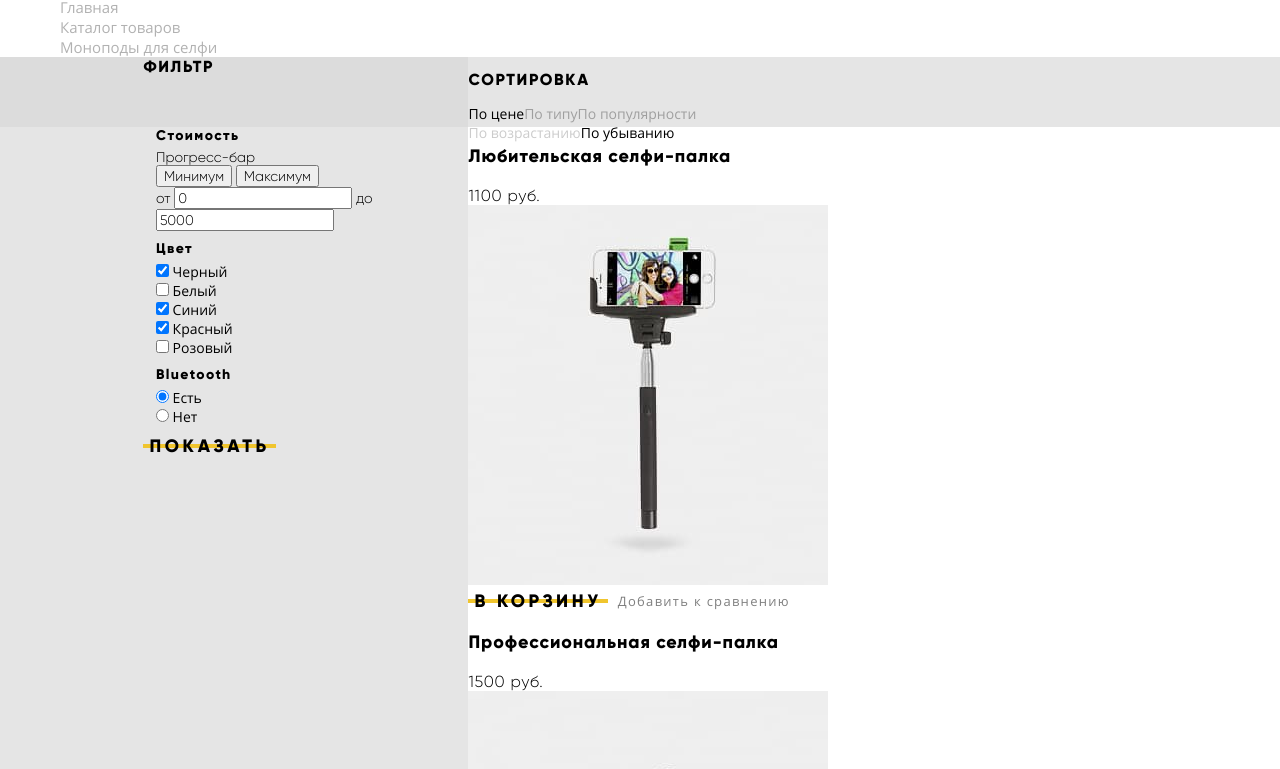
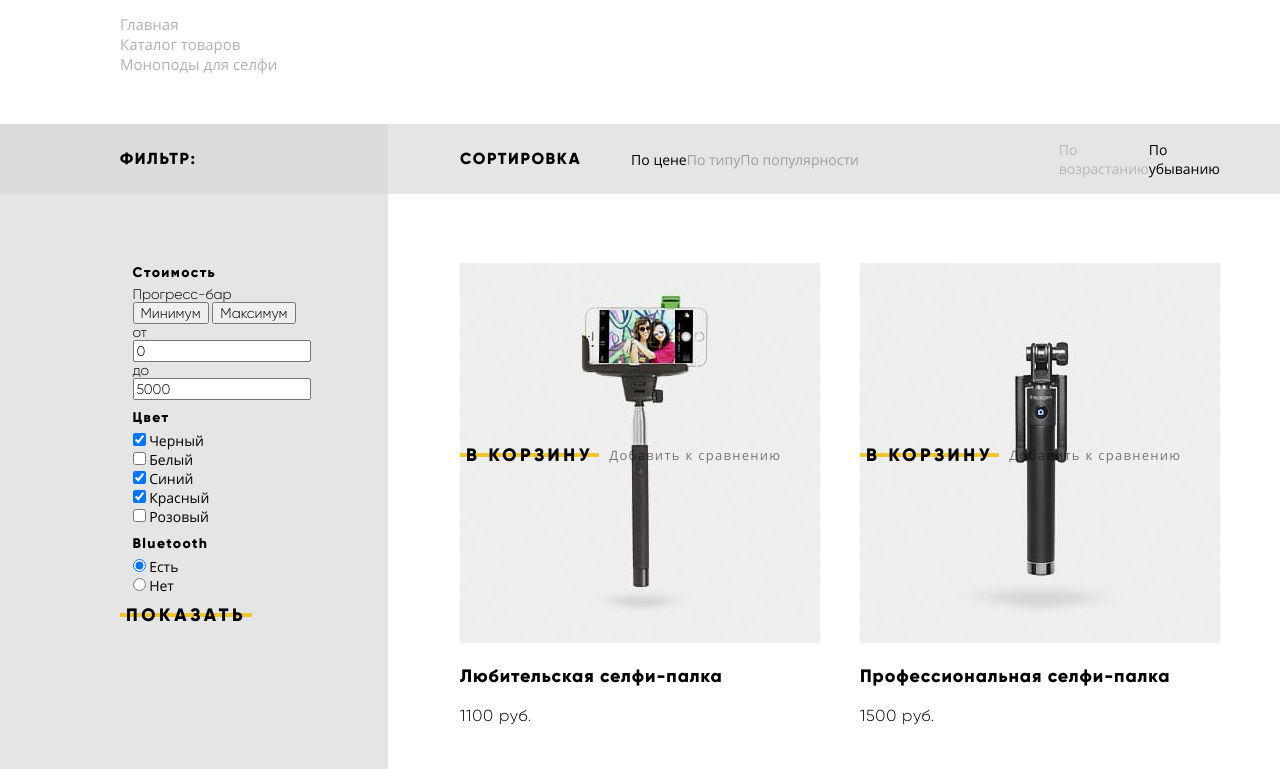
Before and after one commit to olesia333/91047-device-31, a plain HTML site: page catalog.html in a window 1280 px wide. Shown: the part 443-1212 px from the top of the page. Drawn offline with Linux system fonts and the light colour scheme.

Commit message:
Сетка на гридах для внутренней страницы

```diff
--- a/catalog.html
+++ b/catalog.html
@@ -76,7 +76,7 @@
       </nav>
     </header>
     <main class="wrapper">
-      <div class="container">
+      <div class="container catalog-header">
         <h1 class="page-title">Моноподы для селфи</h1>
         <ul class="reset-list breadcrumbs-list">
           <li class="breadcrumbs-item">
@@ -91,39 +91,11 @@
         </ul>
       </div>
       <div class="catalog-wrapper">
-        <section class="sorting">
-          <div class="sorting-wrapper">
-            <h2 class="sorting-title">Сортировка</h2>
-            <ul class="reset-list sorting-list">
-              <li class="sorting-list-item">
-                <a class="link sorting-link sorting-link-active">По цене</a>
-              </li>
-              <li class="sorting-list-item">
-                <a class="link sorting-link" href="#">По типу</a>
-              </li>
-              <li class="sorting-list-item">
-                <a class="link sorting-link" href="#">По популярности</a>
-              </li>
-            </ul>
-            <ul class="reset-list sorting-order-list">
-              <li class="sorting-order-item">
-                <a class="link sorting-link sorting-order-link" href="#">
-                  <span>По возрастанию</span>
-                </a>
-              </li>
-              <li class="sorting-order-item">
-                <a class="link sorting-link sorting-order-link sorting-order-link-active">
-                  <span>По убыванию</span>
-                </a>
-              </li>
-            </ul>
-          </div>
-        </section>
+        <div class="container catalog-layout">
           <section class="filter">
             <div class="filter-header">
-            <h2 class="filter-title">Фильтр</h2>
+              <h2 class="filter-title">Фильтр:</h2>
             </div>
-          <div class="filter-form-wrapper">
             <form class="filter-form" action="https://echo.htmlacademy.ru" method="get">
                 <fieldset class="filter-group filter-count">
                   <legend class="filter-subtitle">Стоимость</legend>
@@ -188,7 +160,33 @@
                 </fieldset>
                 <button class="btn btn-gradient" type="submit">Показать</button>
               </form>
-          </div>
+          </section>
+          <section class="products">
+            <section class="sorting">
+            <h2 class="sorting-title">Сортировка</h2>
+            <ul class="reset-list sorting-list">
+              <li class="sorting-list-item">
+                  <a class="link sorting-link sorting-link-active">По цене</a>
+                </li>
+                <li class="sorting-list-item">
+                  <a class="link sorting-link" href="#">По типу</a>
+                </li>
+                <li class="sorting-list-item">
+                  <a class="link sorting-link" href="#">По популярности</a>
+                </li>
+              </ul>
+              <ul class="reset-list sorting-order-list">
+                <li class="sorting-order-item">
+                  <a class="link sorting-link sorting-order-link" href="#">
+                    <span>По возрастанию</span>
+                  </a>
+                </li>
+                <li class="sorting-order-item">
+                  <a class="link sorting-link sorting-order-link sorting-order-link-active">
+                    <span>По убыванию</span>
+                  </a>
+                </li>
+              </ul>
           </section>
           <section class="catalog">
             <h2 class="visually-hidden">Список товаров</h2>
@@ -279,6 +277,8 @@
               <a class="link pagination-next" href="#">Вперед</a>
             </div>
           </section>
+          </section>
+        </div>
       </div>
     </main>
     <footer class="main-footer">
--- a/css/style.css
+++ b/css/style.css
@@ -107,6 +107,8 @@
   font-weight: 800;
   font-size: 47px;
   line-height: 58px;
+  margin: 0;
+  margin-bottom: 30px;
 }
 
 .link {
@@ -179,6 +181,7 @@
   grid-template-rows: auto auto 1fr;
   align-items: start;
   padding: 0 60px;
+  padding-bottom: 50px;
   background-color: var(--special-light-yellow);
 }
 
@@ -441,7 +444,6 @@
 }
 
 .brands-list {
-  /*Доработаю на флексах*/
   /*Флексы потому что ширина у всех логотипов разная*/
   display: flex;
 }
@@ -482,6 +484,10 @@
 }
 
 /*Каталог*/
+.catalog-header {
+  padding-left: 120px;
+  margin-bottom: 50px;
+}
 
 .brands-item {
   font-size: 14px;
@@ -504,30 +510,60 @@
 }
 
 .catalog-wrapper {
+  background-color: var(--basic-light-gray);
+  overflow: hidden;
+}
+
+.catalog-layout {
+  position: relative;
   display: grid;
-  grid-template-columns: 36.6% 1fr;
+  grid-template-columns: min-content 1fr;
   grid-template-rows: 70px 1fr;
+}
+
+.catalog-layout::before {
   position: relative;
+  content: "";
+  z-index: 0;
+  grid-column: 1;
+  grid-row: 1;
+  margin-left: -100vw;
+  background: var(--special-medium-gray);
+}
+
+.catalog-layout::after {
+  position: relative;
+  content: "";
+  z-index: 0;
+  grid-column: 2;
+  grid-row: 2;
+  margin-right: -100vw;
+  background: var(--basic-white);
+}
+
+.products {
+  position: relative;
+  padding-left: 72px;
+  z-index: 1;
+  grid-column: 2;
+  grid-row: 1/3;
+  display: grid;
+  grid-template-rows: 70px 1fr;
 }
 
 /*Сортировка*/
 .sorting {
-  grid-column: 2;
-  grid-row: 1;
   display: grid;
-  grid-template-columns: 832px 1fr;
+  grid-template-columns: repeat(8, 1fr);
+  gap: 40px;
+  align-items: center;
   font-size: 14px;
   line-height: 19px;
   color: var(--basic-black);
-  background-color: var(--basic-light-gray);
 }
 
-.sorting-wrapper {
-  grid-column: 1;
-}
-
-
 .sorting-title {
+  grid-column: 1/span 2;
   font-family: "Gilroy", "Arial", sans-serif;
   font-weight: 800;
   font-size: 16px;
@@ -537,10 +573,12 @@
 }
 
 .sorting-list {
+  grid-column: 3/ span 4;
   display: flex;
 }
 
 .sorting-order-list {
+  grid-column: 8/9;
   display: flex;
 }
 
@@ -583,21 +621,28 @@
 /*Фильтр*/
 
 .filter {
-  order: 1;
+  position: relative;
+  display: grid;
   grid-column: 1;
   grid-row: 1/3;
+  grid-template-rows: 70px 1fr;
+  z-index: 2;
+  width: 328px;
+  padding-right: 68px;
+  padding-left: 60px;
   font-size: 14px;
   line-height: 19px;
   color: var(--basic-black);
-  background-color: var(--basic-light-gray);
+  box-sizing: border-box;
 }
 
 .filter-header {
-  display: grid;
-  grid-template-columns: 1fr 325px;
-  height: 70px;
+  padding-top: 25px;
   background: var(--special-medium-gray);
+}
 
+.filter-form {
+  padding-top: 70px;
 }
 
 .filter-title {
@@ -609,15 +654,6 @@
   line-height: 20px;
   letter-spacing: 0.1em;
   text-transform: uppercase;
-}
-
-.filter-form-wrapper {
-  display: grid;
-  grid-template-columns: 1fr 325px;
-}
-
-.filter-form {
-  grid-column: 2;
 }
 
 .filter-group {
@@ -650,20 +686,57 @@
 /*Карточки товаров*/
 
 .catalog {
-  grid-column: 2;
-  grid-row: 2;
+  padding-top: 69px;
+  padding-bottom: 78px;
   display: grid;
-  grid-template-columns: 832px 1fr;
-  grid-template-rows: 1fr auto;
+  grid-template-rows: 1fr min-content;
+  row-gap: 40px;
+  background-color: var(--basic-white);
+  box-sizing: border-box;
 }
 
 .catalog-list {
-  grid-column: 1;
   grid-row: 1;
+  display: grid;
+  grid-template-columns: repeat(2, 1fr);
+  column-gap: 40px;
+  row-gap: 48px;
+}
+
+.catalog-item {
+  grid-column: span 1;
 }
 
 .product {
+  position: relative;
+  z-index: 0;
+  display: grid;
+  grid-template-rows: repeat(2, auto);
+  grid-template-columns: auto;
+  align-items: center;
   color: var(--basic-black);
+}
+
+.product-header {
+  position: relative;
+  z-index: 1;
+  order: 2;
+  grid-row: 2;
+  grid-column: 1;
+}
+
+.product-img {
+  position: relative;
+  z-index: -1;
+  grid-row: 1;
+  grid-column: 1;
+}
+
+.product-btn {
+  position: relative;
+  z-index: 1;
+  grid-row: 1;
+  grid-column: 1;
 }
 
 .product-link {
@@ -709,8 +782,11 @@
 /*Пагинация*/
 
 .pagination {
-  grid-column: 1;
+  min-height: 70px;
   grid-row: 2;
+  display: grid;
+  grid-template-columns: auto 1fr auto;
+  align-items: center;
   font-family: "Gilroy", "Arial", sans-serif;
   font-weight: 800;
   font-size: 16px;
@@ -718,10 +794,30 @@
   color: var(--basic-black);
   text-transform: uppercase;
   background: var(--special-alternative-light-gray);
+  box-sizing: border-box;
+}
+
+.pagination-list {
+  grid-column: 2;
+  display: flex;
+  justify-content: center;
+}
+
+.pagination-prev {
+  grid-column: 1;
+  padding-left: 30px;
+}
+
+.pagination-next {
+  grid-column: 3;
+  padding-left: 24px;
 }
 
 .pagination-prev,
 .pagination-next {
+  padding-top: 25px;
+  padding-bottom: 25px;
+  padding-right: 30px;
   letter-spacing: 0.1em;
   color: inherit;
 }
```
Lines whose indentation alone changed are shown as unchanged.
